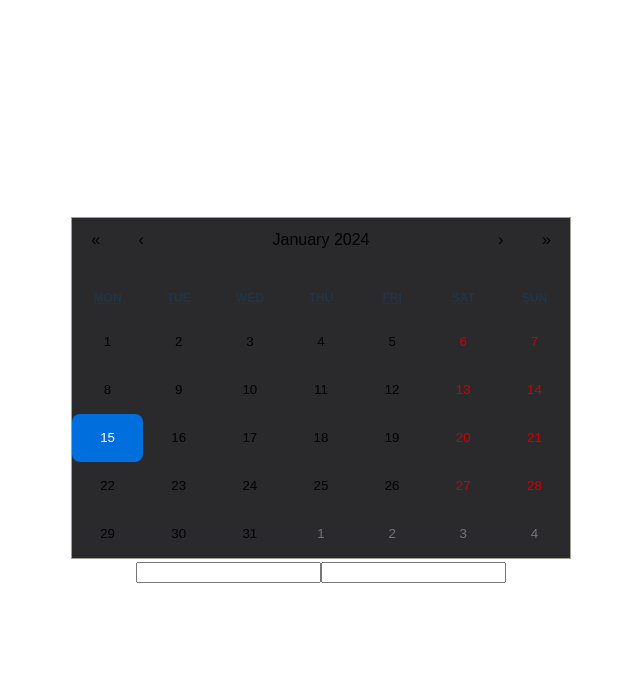
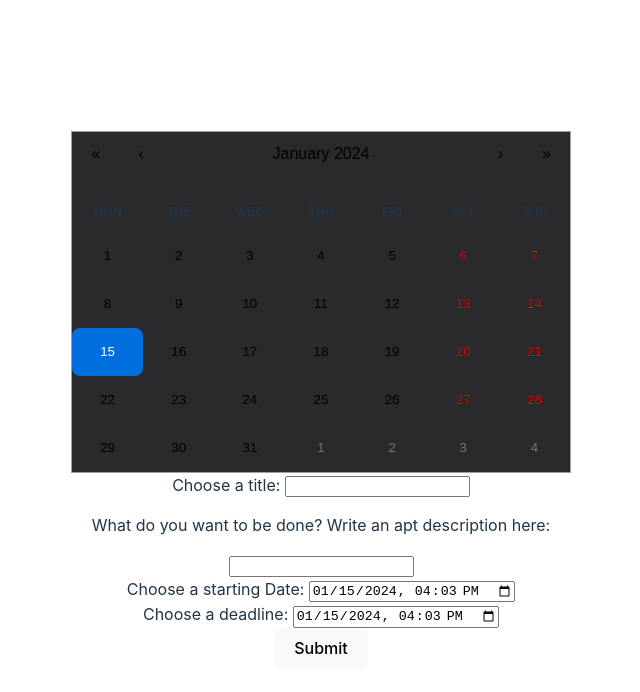
Before and after one commit to Toto149/CapStoneProjekt-Produktivitaets-App, a React (Vite) app in the folder frontend/: page / in a window 1280 px wide. Shown: the top 692 px of the page, without its empty margins (319-959 px from the left). Built offline with nearby package versions, Linux system fonts and the light colour scheme; no server answers.

Commit message:
add todoform for post

```diff
--- a/frontend/src/components/TodoForm.tsx
+++ b/frontend/src/components/TodoForm.tsx
@@ -1,31 +1,79 @@
-import {Todo} from "../model/Todo.ts";
-import {ChangeEvent, useState} from "react";
-
-
-export default function TodoForm(props: Readonly<Todo>){
-    const [titleValue, setTitleValue] = useState<string>("");
-    const [description, setDescription ] = useState<string>("");
-
-    const handleSubmit = (event: ChangeEvent<HTMLFormElement> ) => {
-        alert("A title was submitted: " + titleValue)
-        event.preventDefault();
-    }
-
-
-    return (
-            <form onSubmit={handleSubmit}>
-                <input
-                    type="text"
-                    value={titleValue}
-                    onChange={event => setTitleValue(event.target.value)}/>
-                <input
-                    type="text"
-                    value={description}
-                    onChange={event => setDescription(event.target.value)}
-                    />
+import React, { ChangeEvent } from "react";
 
 
 
+export type TodoSubmit = {
+    title: string,
+    description: string,
+    startDate: Date,
+    deadline: Date,
+    submitHandler: () => void,
+    setTitle: React.Dispatch<React.SetStateAction<string>>,
+    setDes : React.Dispatch<React.SetStateAction<string>>,
+    setStart : React.Dispatch<React.SetStateAction<Date>>,
+    setDateDeadline : React.Dispatch<React.SetStateAction<Date>>
+}
+
+export default function TodoForm(props: Readonly<TodoSubmit>){
+
+    function formatDate(date: Date){
+        return date.toISOString().slice(0,16);
+    }
+    function handleStartDateChange(event : ChangeEvent<HTMLInputElement>) {
+        props.setStart(new Date(event.target.value));
+        event.preventDefault();
+    }
+    function handleDeadlineChange(event : ChangeEvent<HTMLInputElement>) {
+        props.setDateDeadline(new Date(event.target.value));
+        event.preventDefault();
+    }
+    /*function submit(event:FormEventHandler<HTMLFormElement>) :   {
+        return {
+            id: null,
+            title: event.arguments.title,
+            description: event.arguments.description,
+            startDate: event.arguments.startDate,
+            deadline: event.arguments.deadline
+        }
+    }*/
+
+    return (
+        <div className="form-container">
+            <div>
+            <form onSubmit={props.submitHandler} className="todo-form">
+                <div className="form-element">
+                    <label htmlFor="todo-title" > Choose a title:   </label>
+                <input
+                    type="text"
+                    value={props.title}
+                    onChange={event => {props.setTitle(event.target.value); event.preventDefault();}}/>
+                </div>
+                <div className="form-element">
+                    <p >What do you want to be done? Write an apt description here:</p>
+                    <input
+                    value={props.description}
+                    onChange={event => {props.setDes(event.target.value); event.preventDefault()}}
+                    />
+                </div>
+                <div className="form-element">
+                    <label htmlFor="start-date-time" > Choose a starting Date:     </label>
+                    <input type="datetime-local"
+                       value={formatDate(props.startDate)}
+                       onChange={event => handleStartDateChange(event)}
+                    />
+                </div>
+                <div className="form-element">
+                    <label htmlFor="deadline-time"> Choose a deadline:     </label>
+                    <input type="datetime-local"
+                       id="deadline-time"
+                       name="deadline-time"
+                       value={formatDate(props.deadline)}
+                       onChange={event => handleDeadlineChange(event)}
+                    />
+                </div>
+                <button onSubmit={props.submitHandler}> Submit </button>
             </form>
+            </div>
+          </div>
     );
 }
```
